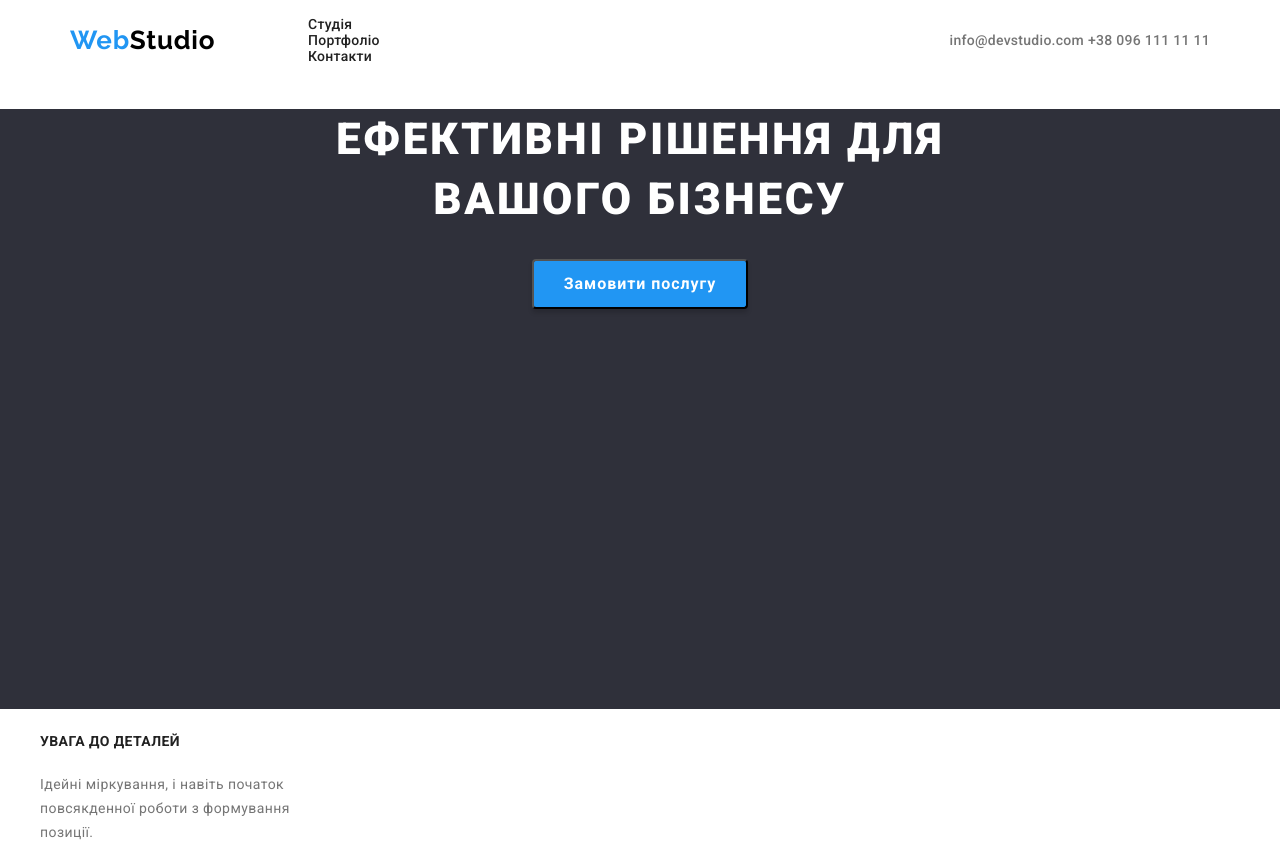
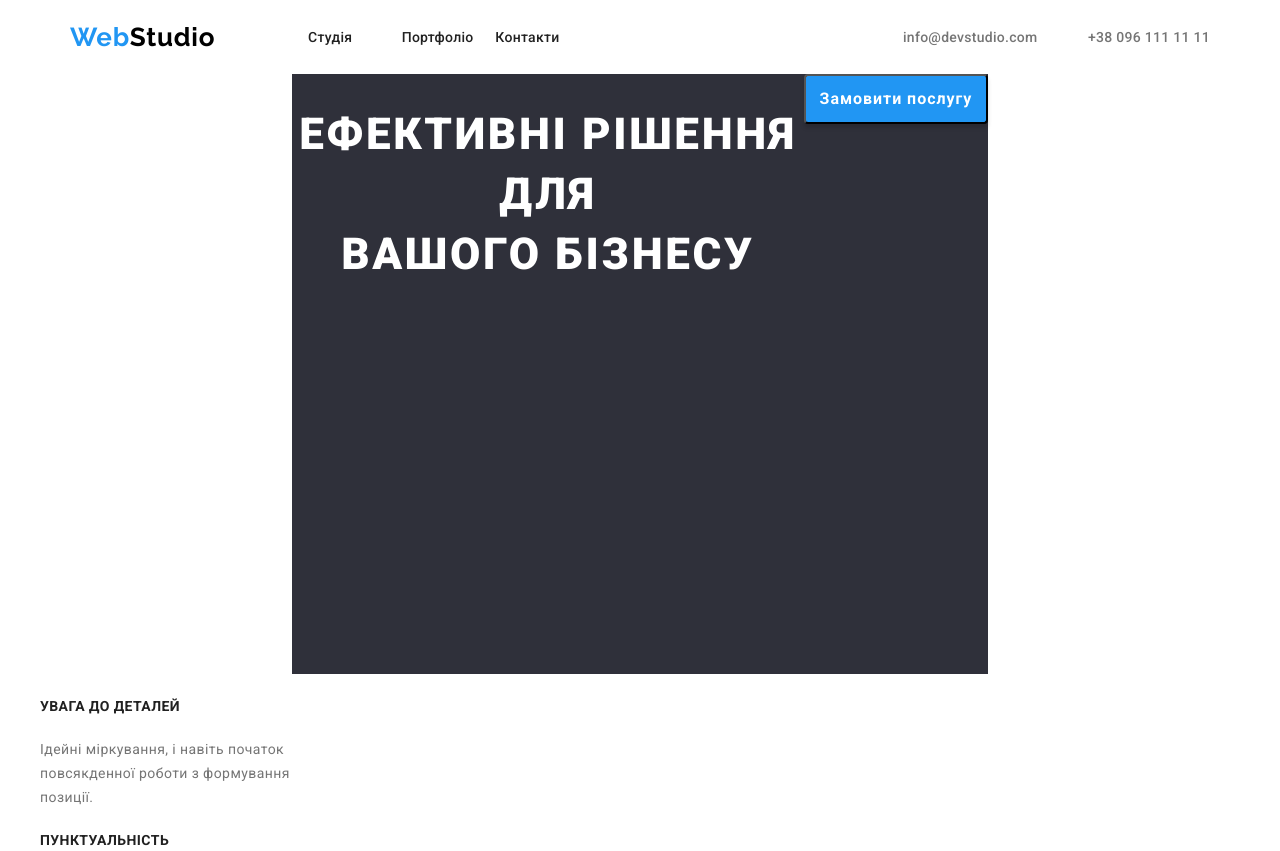
Before and after one commit to Nazariy150286/WebStudio, a plain HTML site: page index.html in a window 1280 px wide. Shown: the top 851 px of the page. Drawn offline with nearby package versions, Linux system fonts and the light colour scheme.

Commit message:
changed html, css

```diff
--- a/index.html
+++ b/index.html
@@ -24,7 +24,7 @@
         <div class="header_left">
         <h2 class="logo"><span>Web</span>Studio</h2>
         <nav>
-          <ul class="menu_link">
+          <ul class="menu_links">
             <li class="header_link">
               <a href="/" class="navigation">Студія</a>
             </li>
@@ -37,9 +37,9 @@
           </ul>
         </nav>
       </div>
-        <div class="menu_contact">
-          <a href="mailto:">info@devstudio.com</a>
-          <a href="tel:+380961111111">+38 096 111 11 11</a>
+        <div class="header-link">
+          <a href="mailto:" class="inf">info@devstudio.com</a>
+          <a href="tel:+380961111111" class="inf">+38 096 111 11 11</a>
         </div>
       </div>
     </header>
--- a/style.css
+++ b/style.css
@@ -31,12 +31,41 @@
   color: #2196f3;
 }
 
+.menu_links{
+  display: flex;
+  width: 281px;
+  justify-content:space-between;
+}
 .header_link {
   list-style-type: none;
   display: flex;
   width: 281px;
+  text-decoration:none
+
 }
 
+.header-link{
+  width: 307px;
+  justify-content: space-between;
+  display: flex;
+}
+.header-link a{
+  text-decoration:none;
+  color: #757575;
+  font-family: "Roboto";
+  font-style: normal;
+  font-weight: 500;
+  font-size: 14px;
+  line-height: 16px;
+  letter-spacing: 0.02em;
+
+}
+.header-link a:hover {
+  color: #2196f3;
+}
+.inf{
+  text-decoration:none;
+}
 .header_link a {
   font-family: "Roboto";
   font-style: normal;
@@ -49,21 +78,7 @@
 }
 .header_link a:hover {
   color: #2196f3;
-}
 
-.menu_contact a {
-  font-family: "Roboto";
-  font-style: normal;
-  font-weight: 500;
-  font-size: 14px;
-  line-height: 16px;
-  letter-spacing: 0.02em;
-  text-decoration: none;
-  color: #757575;
-}
-
-.menu_contact a:hover {
-  color: #2196f3;
 }
 
 .title {
@@ -79,13 +94,17 @@
   text-align: center;
   /* or 136% */
   letter-spacing: 0.06em;
-  text-transform: uppercase;
+
+
 }
 .promo {
   background-color: #2f303a;
 
   height: 600px;
-  text-align: center;
+  width:696px;
+  margin: 0 auto;
+  justify-content: center;
+  display: flex;
 }
 
 .follow_the_link {
```
